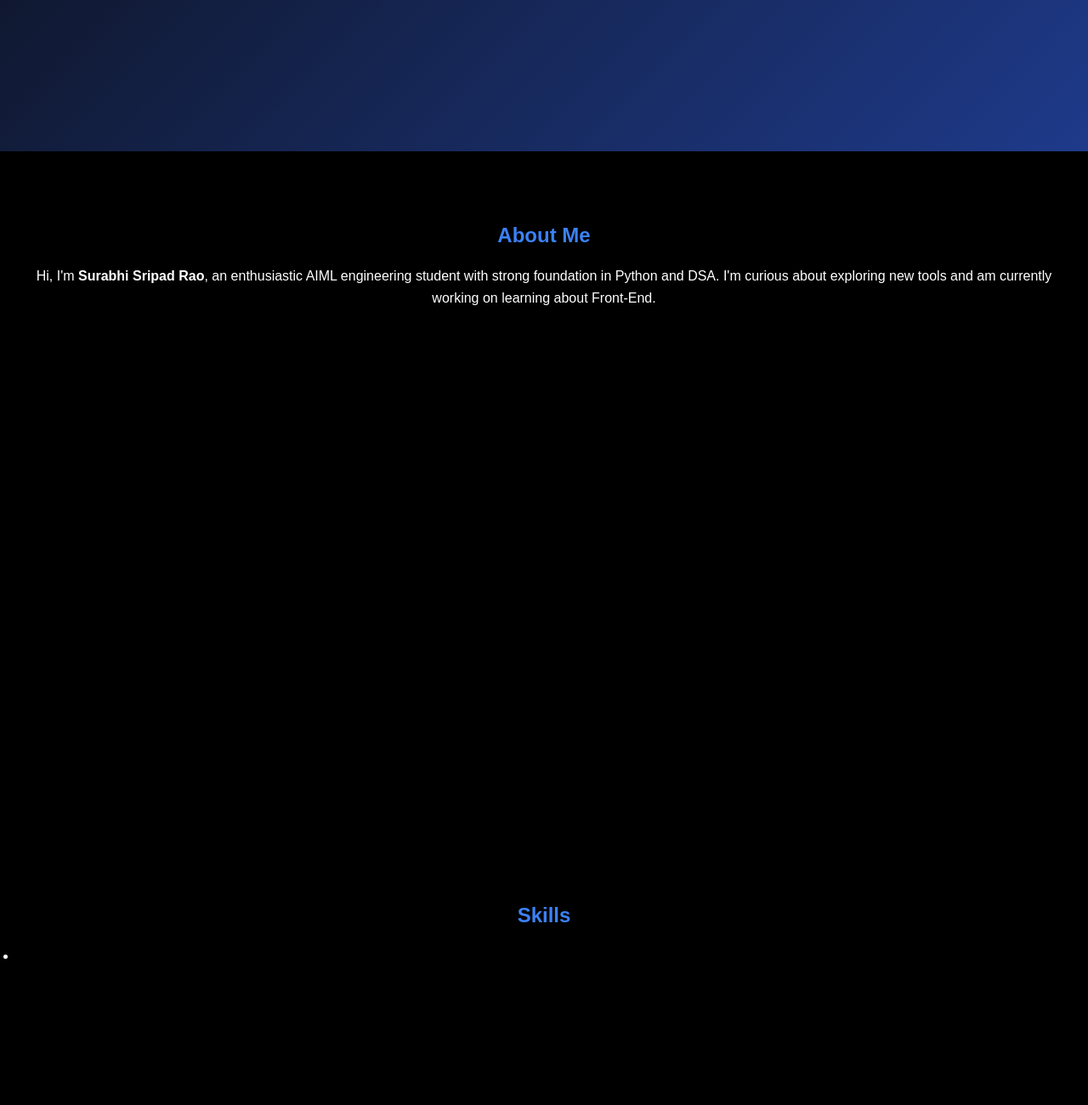
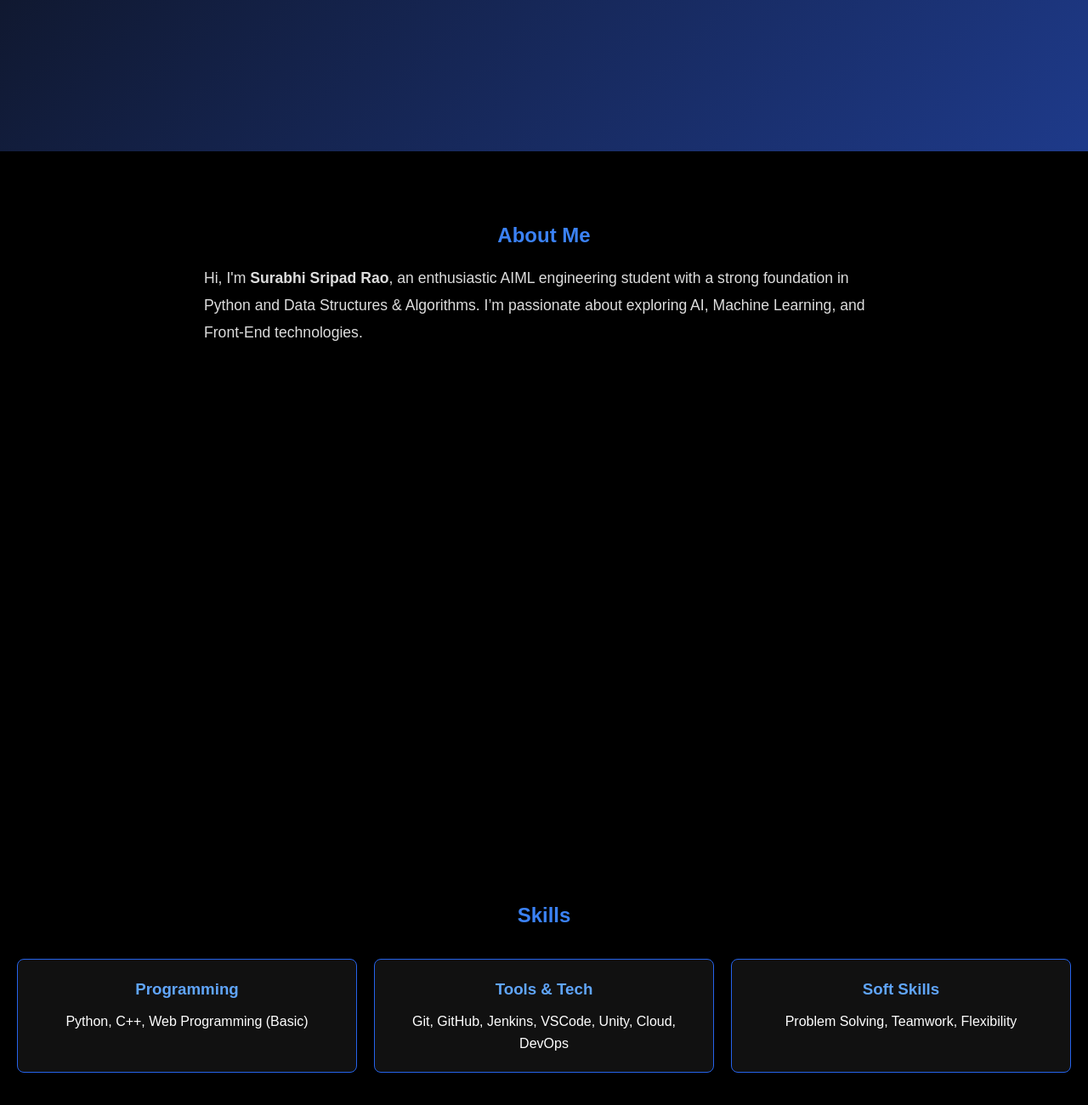
Before and after one commit to surabhi2124/STT-Training, a plain HTML site: page index.html in a window 1280 px wide. Shown: the part 622-1922 px from the top of the page at 85% size. Drawn offline with Linux system fonts and the light colour scheme.

Commit message:
worked on the about and skills section. utilized cards for skills

```diff
--- a/index.html
+++ b/index.html
@@ -25,8 +25,6 @@
 
   <!-- Sections -->
 
-
-
   <section id="home" class="hero">
     <div class="hero-content">
     <h1><span class="highlight">Surabhi Sripadrao</span></h1>
@@ -38,17 +36,33 @@
     </div>
   </section>
 
-  <section id="about">
-    <h2>About Me</h2>
-    <p>Hi, I'm <strong>Surabhi Sripad Rao</strong>, an enthusiastic AIML engineering student with strong foundation in Python and DSA. I'm curious about exploring new tools and am currently working on learning about Front-End.</p>
-  </section>
+  <section id="about" class="about">
+  <h2>About Me</h2>
+  <div class="about-container">
+    <div class="about-text">
+      <p>Hi, I'm <strong>Surabhi Sripad Rao</strong>, an enthusiastic AIML engineering student with a strong foundation in Python and Data Structures & Algorithms. I’m passionate about exploring AI, Machine Learning, and Front-End technologies.</p>
+    </div>
+  </div>
+</section>
 
-  <section id="skills">
-    <h2>Skills</h2>
-    <ul>
-      <li></li>
-    </ul>
-  </section>
+<section id="skills" class="skills">
+  <h2>Skills</h2>
+  <div class="skills-container">
+    <div class="skill-category">
+      <h3>Programming</h3>
+      <p>Python, C++, Web Programming (Basic)</p>
+    </div>
+    <div class="skill-category">
+      <h3>Tools & Tech</h3>
+      <p>Git, GitHub, Jenkins, VSCode, Unity, Cloud, DevOps</p>
+    </div>
+    <div class="skill-category">
+      <h3>Soft Skills</h3>
+      <p>Problem Solving, Teamwork, Flexibility</p>
+    </div>
+  </div>
+</section>
+
 
   <section id="projects">
     <h2>Projects</h2>
--- a/style.css
+++ b/style.css
@@ -77,8 +77,9 @@ body {
 }
 
 .hero h1{
-  font-size: 3rem;
+  font-size: 3.5rem;
   margin-bottom: 1rem;
+  color:#60a5fa
 }
 
 .hero .highlight{
@@ -152,6 +153,44 @@ a[download] {
   border-radius: 5px;
 }
 
+/* About Section */
+.about-container {
+  max-width: 800px;
+  margin: 0 auto;
+  text-align: left;
+}
+
+.about-text {
+  font-size: 1.1rem;
+  color: #ddd;
+  line-height: 1.8;
+}
+
+/* Skills Section */
+.skills-container {
+  display: grid;
+  grid-template-columns: repeat(auto-fit, minmax(250px, 1fr));
+  gap: 20px;
+  margin-top: 2rem;
+}
+
+.skill-category {
+  background: #111;
+  padding: 20px;
+  border-radius: 8px;
+  border: 1px solid #2563eb;
+  transition: transform 0.3s ease;
+}
+
+.skill-category:hover {
+  transform: translateY(-5px);
+}
+
+.skill-category h3 {
+  color: #60a5fa;
+  margin-bottom: 10px;
+}
+
 /* Footer */
 footer {
   background: #111;
```
